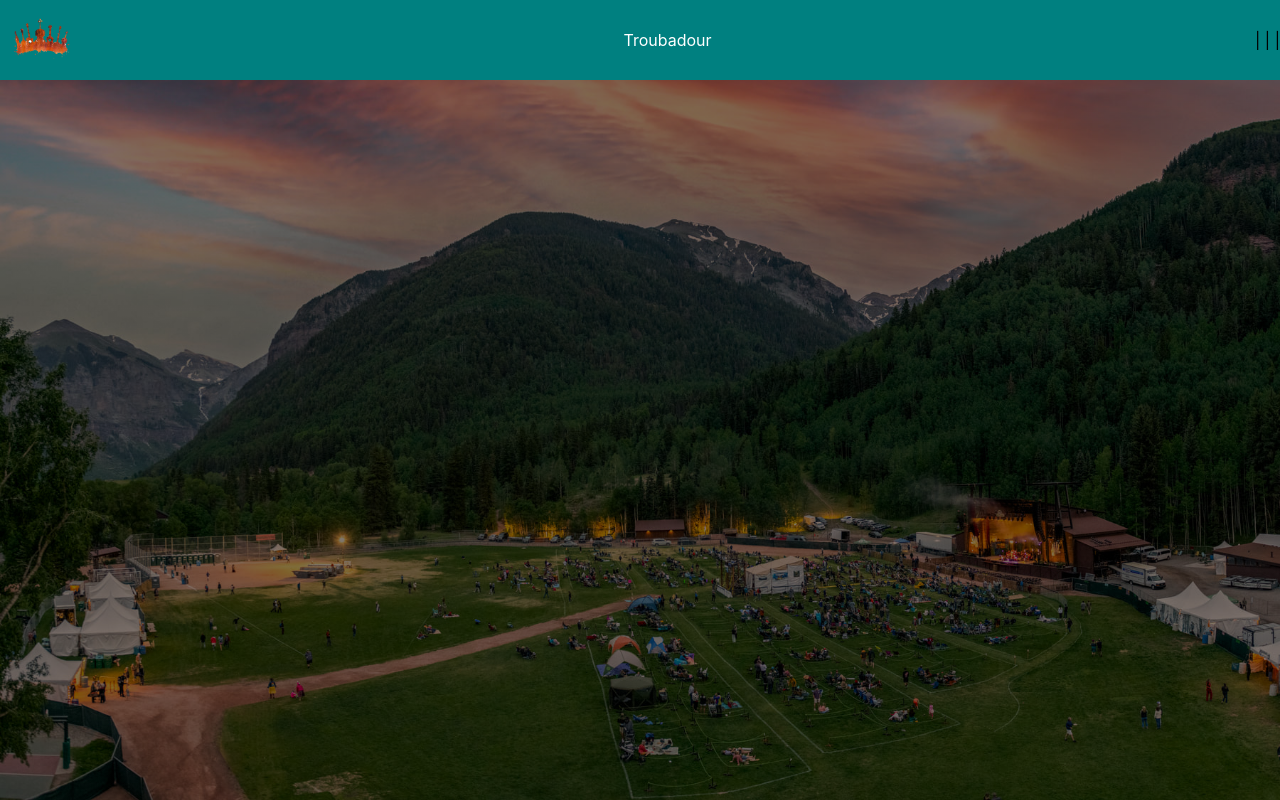
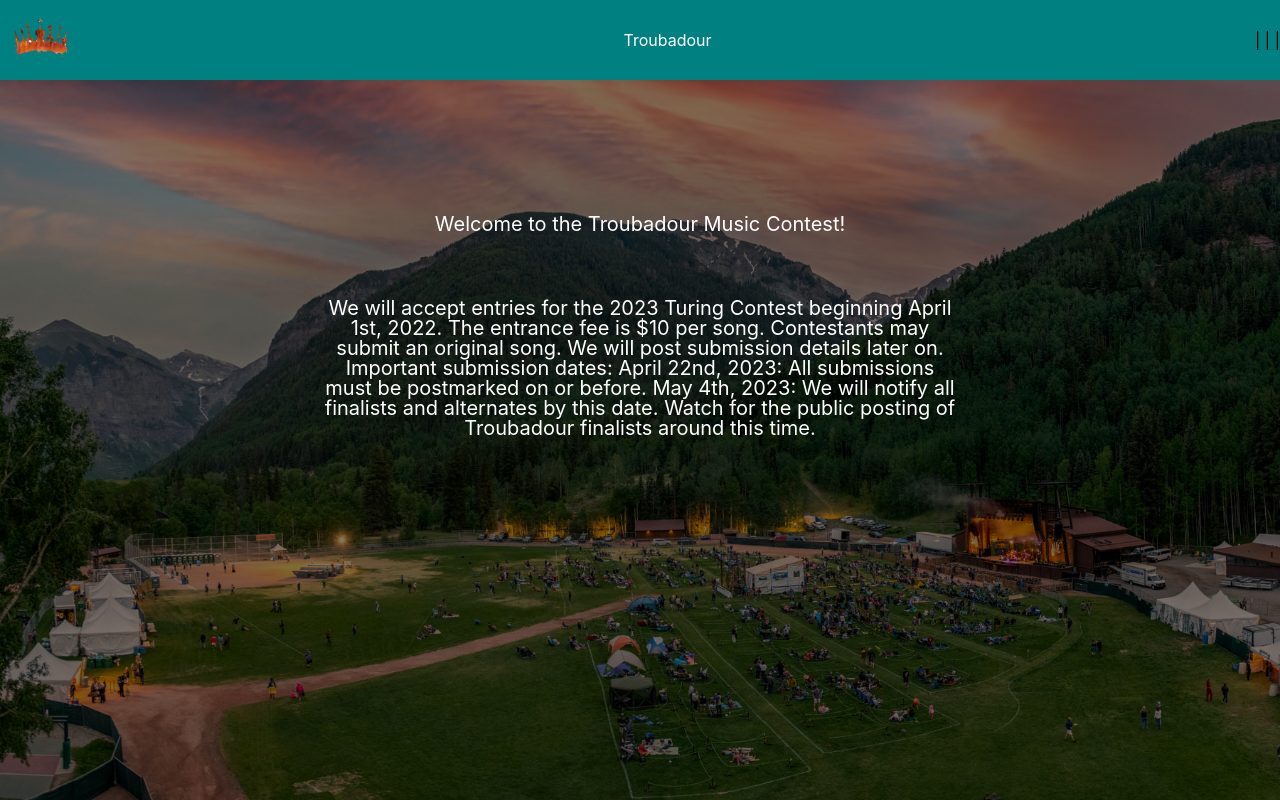
Before and after one commit to Troubadour-Project/troubadour-fe, a React (Create React App) app: page / in a window 1280 px wide. Built offline with nearby package versions, Linux system fonts and the light colour scheme.

Commit message:
Adjust text positioning

```diff
--- a/src/components/LandingPage/LandingPage.js
+++ b/src/components/LandingPage/LandingPage.js
@@ -7,12 +7,13 @@ const LandingPage = () => {
     <div className="landing-page-container">
       {/* <img src={heroImage} alt="Festival landscape" className="hero-image"/> */}
       {/* <img alt="Festival landscape" className="hero-image"/> */}
-      {/* <p>We will accept entries for the 2023 Turing Contest beginning April 1st, 2022. The entrance fee is $10 per song. Contestants may submit an original song. We will post submission details later on.
+      <h2 className="welcome-message-header">Welcome to the Troubadour Music Contest!</h2>
+      <p className="welcome-message">We will accept entries for the 2023 Turing Contest beginning April 1st, 2022. The entrance fee is $10 per song. Contestants may submit an original song. We will post submission details later on.
 
       Important submission dates:
 
       April 22nd, 2023: All submissions must be postmarked on or before.
-      May 4th, 2023: We will notify all finalists and alternates by this date. Watch for the public posting of Troubadour finalists around this time.</p> */}
+      May 4th, 2023: We will notify all finalists and alternates by this date. Watch for the public posting of Troubadour finalists around this time.</p>
     </div>
   )
 }
--- a/src/components/LandingPage/LandingPage.scss
+++ b/src/components/LandingPage/LandingPage.scss
@@ -8,6 +8,21 @@
   position: relative;
 }
 
+.welcome-message,
+.welcome-message-header {
+  font-size: 2.5vh;
+  text-align: center;
+  position: absolute;
+  top: 40%;
+  left: 50%;
+  transform: translate(-50%, -50%);
+  color: white;
+}
+
+.welcome-message-header {
+  top: 20%;
+}
+
 // .hero-image {
 //   width: 100vw;
 //   height: 90vh;
```
